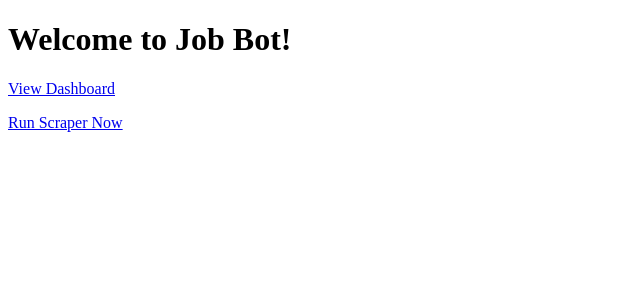
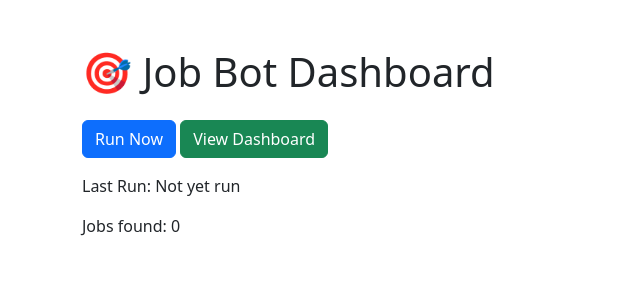
Before and after one commit to yuvalaufer/job_bot, a Flask app: page / in a window 1280 px wide. Shown: the top 300 px of the page, without its empty margins (0-640 px from the left). Run offline with Flask 3, Linux system fonts and the light colour scheme.

Commit message:
Update index.html

```diff
--- a/templates/index.html
+++ b/templates/index.html
@@ -2,10 +2,17 @@
 <html>
 <head>
     <title>Job Bot</title>
+    <link href="https://cdn.jsdelivr.net/npm/bootstrap@5.3.0/dist/css/bootstrap.min.css" rel="stylesheet">
 </head>
-<body>
-    <h1>Welcome to Job Bot!</h1>
-    <p><a href="/dashboard">View Dashboard</a></p>
-    <p><a href="/run-now">Run Scraper Now</a></p>
+<body class="container mt-5">
+    <h1 class="mb-4">🎯 Job Bot Dashboard</h1>
+
+    <div class="mb-3">
+        <a href="/run-now" class="btn btn-primary">Run Now</a>
+        <a href="/dashboard" class="btn btn-success">View Dashboard</a>
+    </div>
+
+    <p>Last Run: {{ last_run if last_run else "Not yet run" }}</p>
+    <p>Jobs found: {{ job_count }}</p>
 </body>
 </html>
```
